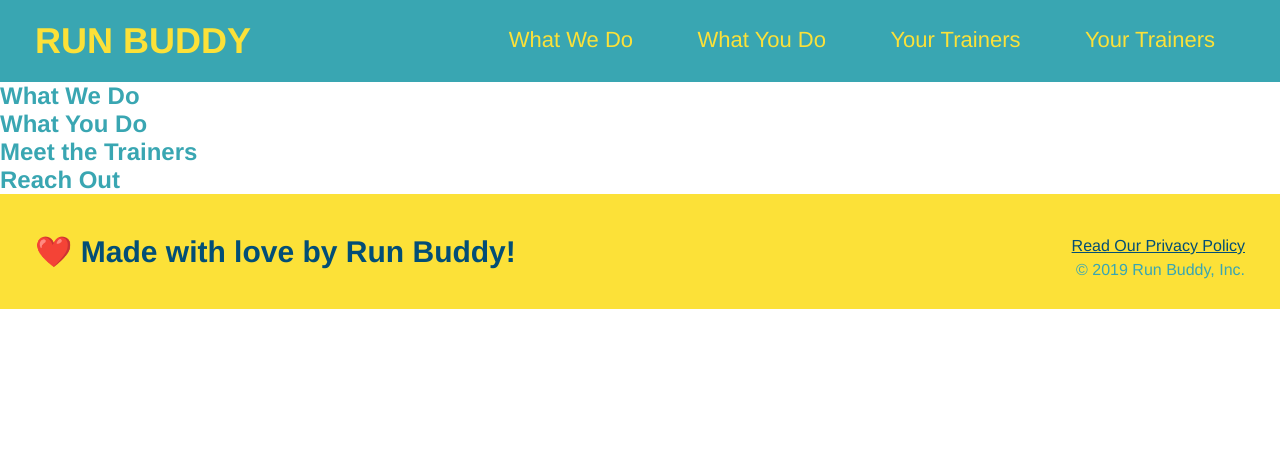
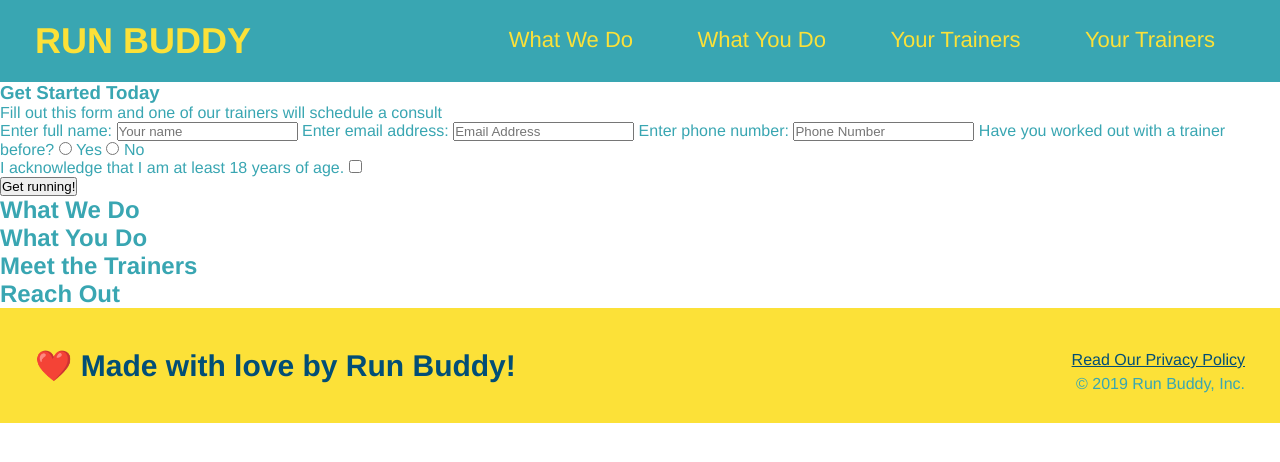
Before and after one commit to jerilynwise/run-buddy2, a plain HTML site: page index.html in a window 1280 px wide. Drawn offline with Linux system fonts and the light colour scheme.

Commit message:
added contact info fields

```diff
--- a/index.html
+++ b/index.html
@@ -32,6 +32,43 @@
     </nav>
 </header>
 
+<section>
+    <div>
+        <h3>Get Started Today</h3>
+        <p>Fill out this form and one of our trainers will schedule a consult</p>
+
+        <!-- Add form element  -->
+        <form>
+            <label for="name">Enter full name:</label>
+            <input type="text" placeholder="Your name" name="name" id="name" />
+            <label for="email">Enter email address:</label>
+            <input type="email" placeholder="Email Address" name="email" id="email" />
+            <label for="phone number">Enter phone number:</label>
+            <input type="tel" placeholder="Phone Number" name="phone" id="phone"
+            <p>
+                Have you worked out with a trainer before?
+                <input type="radio" name=""trainer-confirm" id="trainer-yes" />
+                <label for="trainer-yes">Yes</label>
+                <input type="radio" name="trainer-confirm" id="trainer-no" />
+                <label for="trainer-no">No</label>
+            </p>
+            <p>
+             <label for="checkbox">
+                I acknowledge that I am at least 18 years of age.
+             </label>
+             <input type="checkbox" name="age-confirm" id="checkbox" />
+            </p>
+
+            <!--submit button design-->
+            <button type=""submit">
+                Get running!
+            </button>
+
+        </form>
+
+    </div>
+</section>
+
 <!-- hero/jumbotron-->
 <section>
 </section>
@@ -58,6 +95,7 @@
     <h2>Reach Out</h2>
 </section>
 
+<!--Footer information-->
 <footer>
     <h2>❤️ Made with love by Run Buddy!</h2>
     <div>
```
